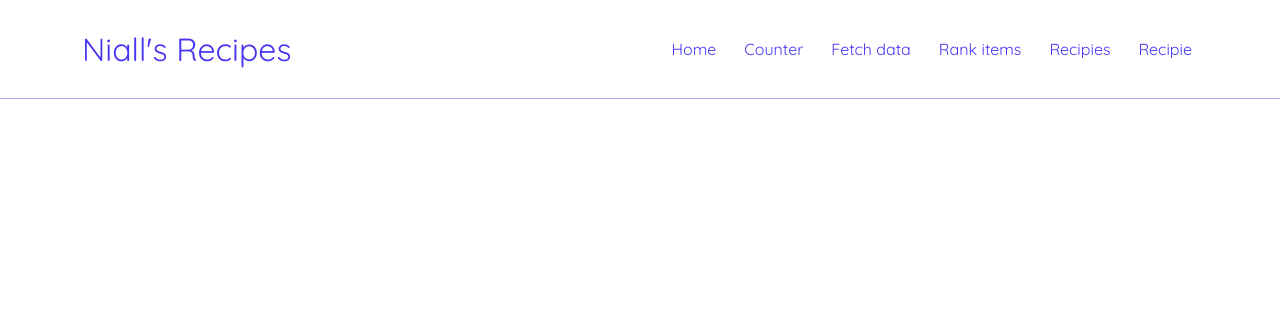
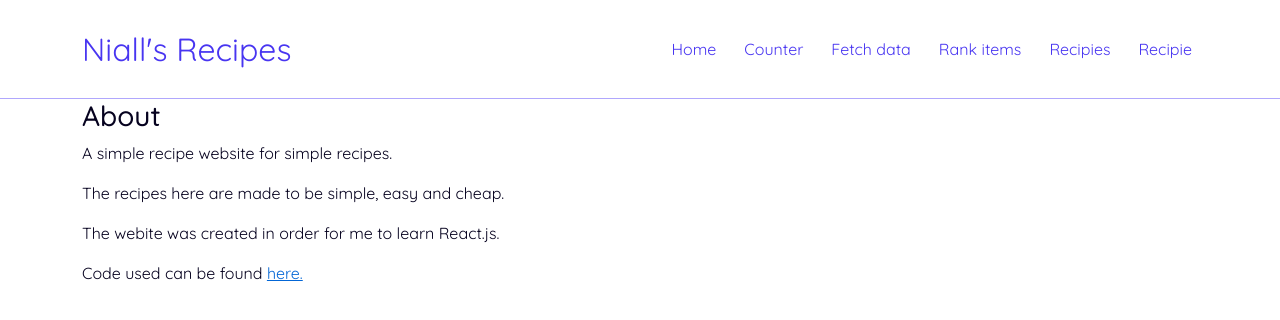
Before and after one commit to niallll/RecipeWebsite, a React (Create React App) app in the folder ClientApp/: page /about in a window 1280 px wide. Shown: the top 320 px of the page. Built offline with nearby package versions, Linux system fonts and the light colour scheme.

Commit message:
Added about page

```diff
--- a/ClientApp/src/AppRoutes.js
+++ b/ClientApp/src/AppRoutes.js
@@ -1,3 +1,4 @@
+import About from "./components/About";
 import { Counter } from "./components/Counter";
 import { FetchData } from "./components/FetchData";
 import { Home } from "./components/Home";
@@ -29,6 +30,10 @@ const AppRoutes = [
   {
     path: '/recipe',
     element: <Recipe/>
+},
+{
+  path: '/about',
+  element: <About/>
 }
 
 
--- /dev/null
+++ b/ClientApp/src/components/About.js
@@ -0,0 +1,15 @@
+
+const About = () => {
+  return (
+      <main>
+        <div>
+          <h3>About</h3>
+          <p>A simple recipe website for simple recipes.</p>
+          <p>The recipes here are made to be simple, easy and cheap.</p>
+          <p>The webite was created in order for me to learn React.js.</p>
+          <p>Code used can be found <a href="https://github.com/niallll/RecipeWebsite">here.</a></p>
+        </div>
+      </main>
+  )
+}
+export default About;
```
